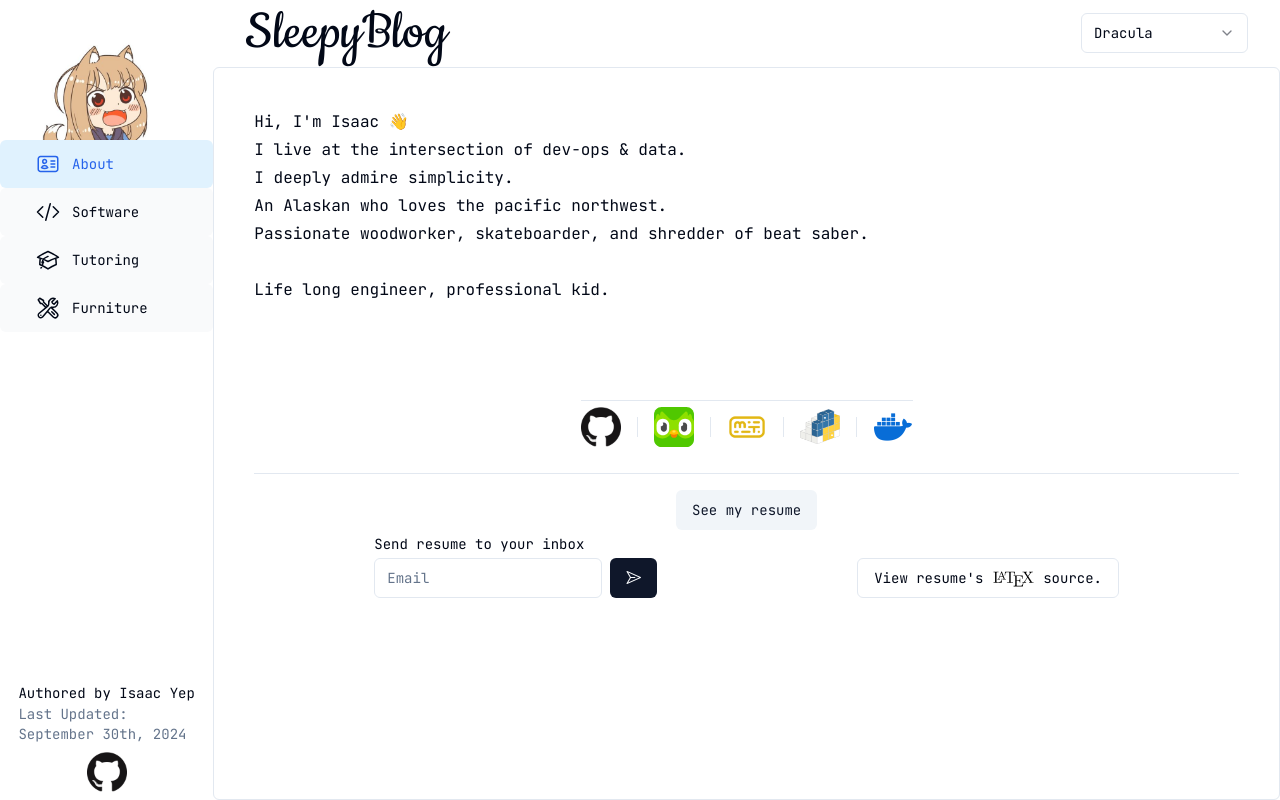
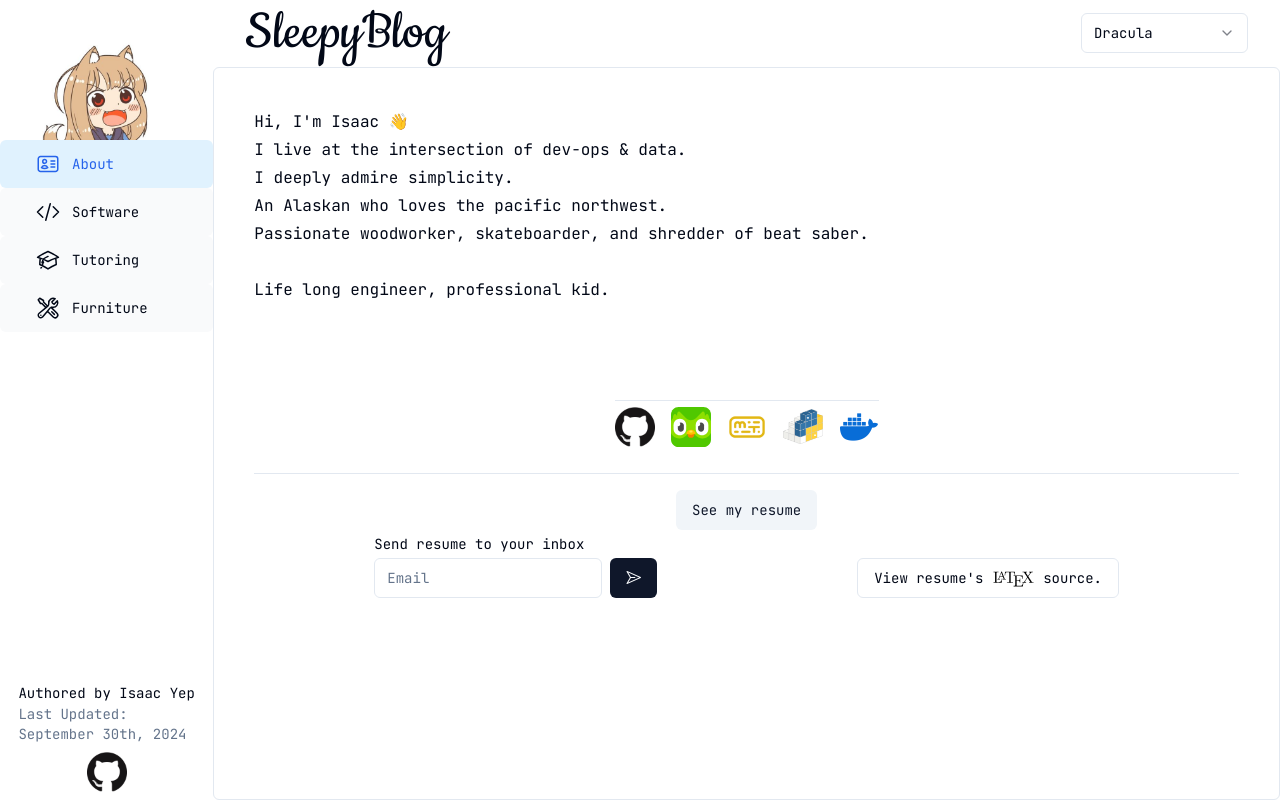
Before and after one commit to anthonybench/sleepyblog, a Next.js app: page /about in a window 1280 px wide. Built offline with nearby package versions, Linux system fonts and the light colour scheme; a web font is replaced by a local one.

Commit message:
cleaned up about comments, added key to links mapping

```diff
--- a/app/about/page.tsx
+++ b/app/about/page.tsx
@@ -88,7 +88,7 @@ export default function Page() {
     <div className={`flex flex-col leading-7`}>
       <Script src="https://platform.linkedin.com/badges/js/profile.js" />
 
-      {/* 1: Blurb */}
+      {/* Blurb */}
       <p className={``}>
         Hi, I&apos;m Isaac 👋
         <br />
@@ -104,12 +104,12 @@ export default function Page() {
         Life long engineer, professional kid.
       </p>
 
-      {/* 2: Social Links */}
+      {/* Social Links */}
       <div className={`flex justify-center py-5 pt-20`}>
         <div className="">
           <div className="space-y-1">
             <h4 className="flex justify-center text-sm font-medium leading-none">
-              {/* DARK LI BADGE */}
+              {/* Linkedin Badge */}
               <div
                 className="badge-base LI-profile-badge mx-auto pl-10"
                 data-locale="en_US"
@@ -127,12 +127,12 @@ export default function Page() {
             </h4>
           </div>
           <Separator className="my-4" />
+          {/* Small Links */}
           <div className="flex h-5 items-center justify-center space-x-4 text-sm">
             {socialLinks.map((link) => {
               return (
-                <>
+                <span key={link.id}>
                   {link.id !== 1 && <Separator orientation="vertical" />}
-
                   <Link href={`https://${link.linkUrl}`}>
                     <Image
                       src={`/assets/general/${link.imgSource}`}
@@ -141,13 +141,13 @@ export default function Page() {
                       alt={link.imgAlt}
                     />
                   </Link>
-                </>
+                </span>
               );
             })}
           </div>
         </div>
       </div>
-      {/* 3 : Resume */}
+      {/* Resume */}
       <div className={`grow`}>
         <div className="my-4">
           <Separator />
@@ -179,11 +179,7 @@ export default function Page() {
             <div>
               <Label htmlFor="email_resume">Send resume to your inbox</Label>
               <div className="flex w-full max-w-sm items-center space-x-2">
-                <Input
-                  id="email_resume"
-                  type="email"
-                  placeholder="Email"
-                />
+                <Input id="email_resume" type="email" placeholder="Email" />
                 <Button type="submit">
                   <PaperPlaneIcon />
                 </Button>
@@ -191,9 +187,7 @@ export default function Page() {
             </div>
             <div className="flex items-end">
               <Button variant="outline">
-                <Link
-                  href="https://github.com/anthonybench/resume/blob/main/FormatDetails.cls"
-                >
+                <Link href="https://github.com/anthonybench/resume/blob/main/FormatDetails.cls">
                   View resume&apos;s{" "}
                   <Image
                     src="/assets/general/latex.svg"
```
